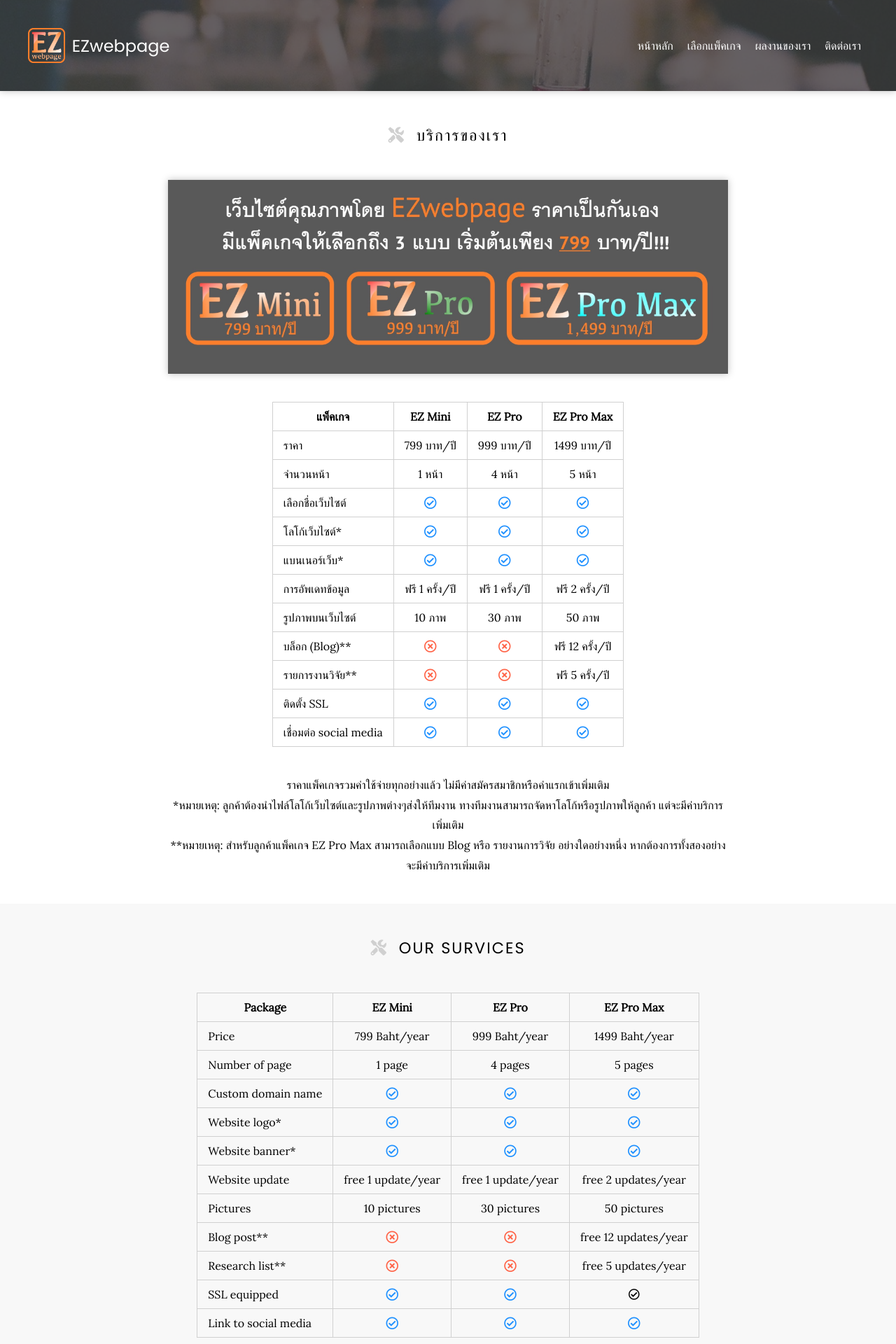
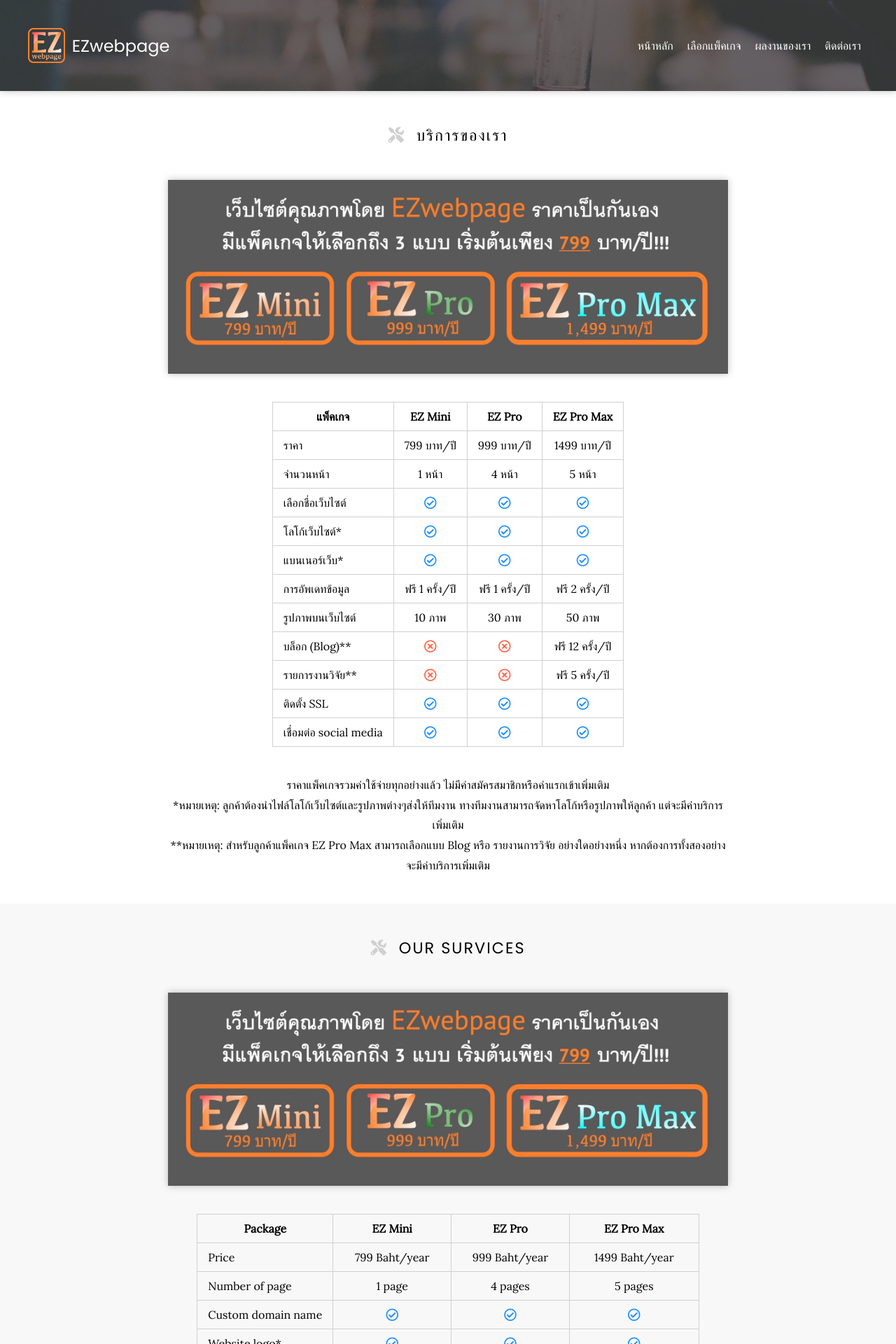
Before and after one commit to EZwebpage/Showcase, a Jekyll site: the page built from services/index.md, in a window 1280 px wide. Shown: the top 1920 px of the page at 70% size. Built offline with Jekyll 4.4.1, drawn with Linux system fonts in a browser that asks for light colours; nearby versions of some CDN libraries.

Commit message:
Update index.md

```diff
--- a/services/index.md
+++ b/services/index.md
@@ -6,7 +6,7 @@
 
 {%
   include figure.html
-  image="images/Packages_archive.jpg"
+  image="images/Packages_banner.jpg"
   width="100%"
 %}
 
@@ -32,6 +32,12 @@
 
 # <i class="fas fa-tools"></i>Our survices
 
+{%
+  include figure.html
+  image="images/Packages_banner.jpg"
+  width="100%"
+%}
+
 | **Package** | **EZ Mini** | **EZ Pro** | **EZ Pro Max** |
 | ----- | :----: | :----: | :----: |
 | Price | 799 Baht/year | 999 Baht/year | 1499 Baht/year |
```
